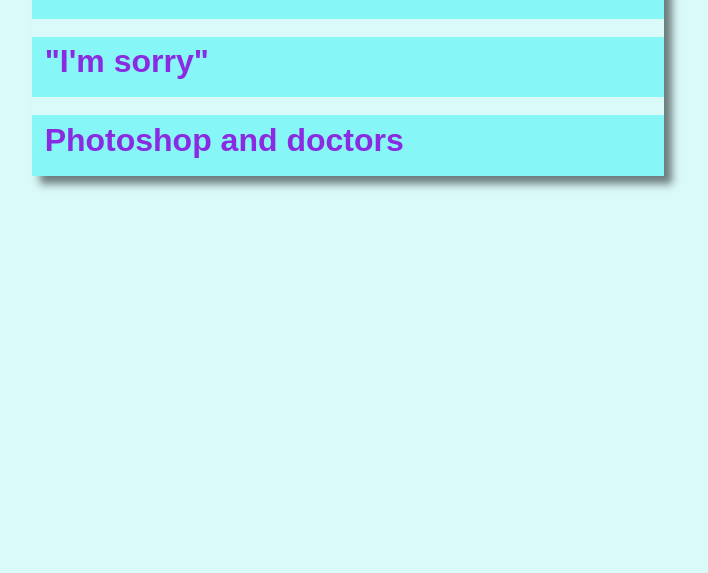
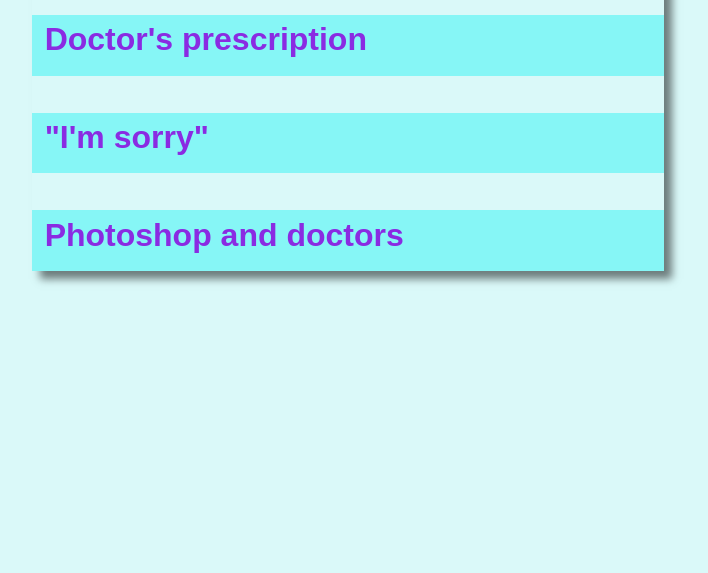
Before and after one commit to Yana-Dyachok/cssBayan, a plain HTML site: page cssBayan/index.html in a window 1280 px wide. Shown: the part 785-1358 px from the top of the page, without its empty margins (292-1000 px from the left). Before the commit the page ends 1282 px from the top, so only its background shows below. Drawn offline with Linux system fonts and the light colour scheme; a web font is replaced by a local one.

Commit message:
fix:delete margin (Tue, Mar 14, 2023,10:00:30PM)

```diff
--- a/cssBayan/style.css
+++ b/cssBayan/style.css
@@ -32,7 +32,6 @@ body {
 .label-mems {
     display: flex;
     justify-content: space-between;
-    margin-top: -3%;
     padding: 1% 2%;
     background-color: #86f6f6;
     cursor: pointer;
```
